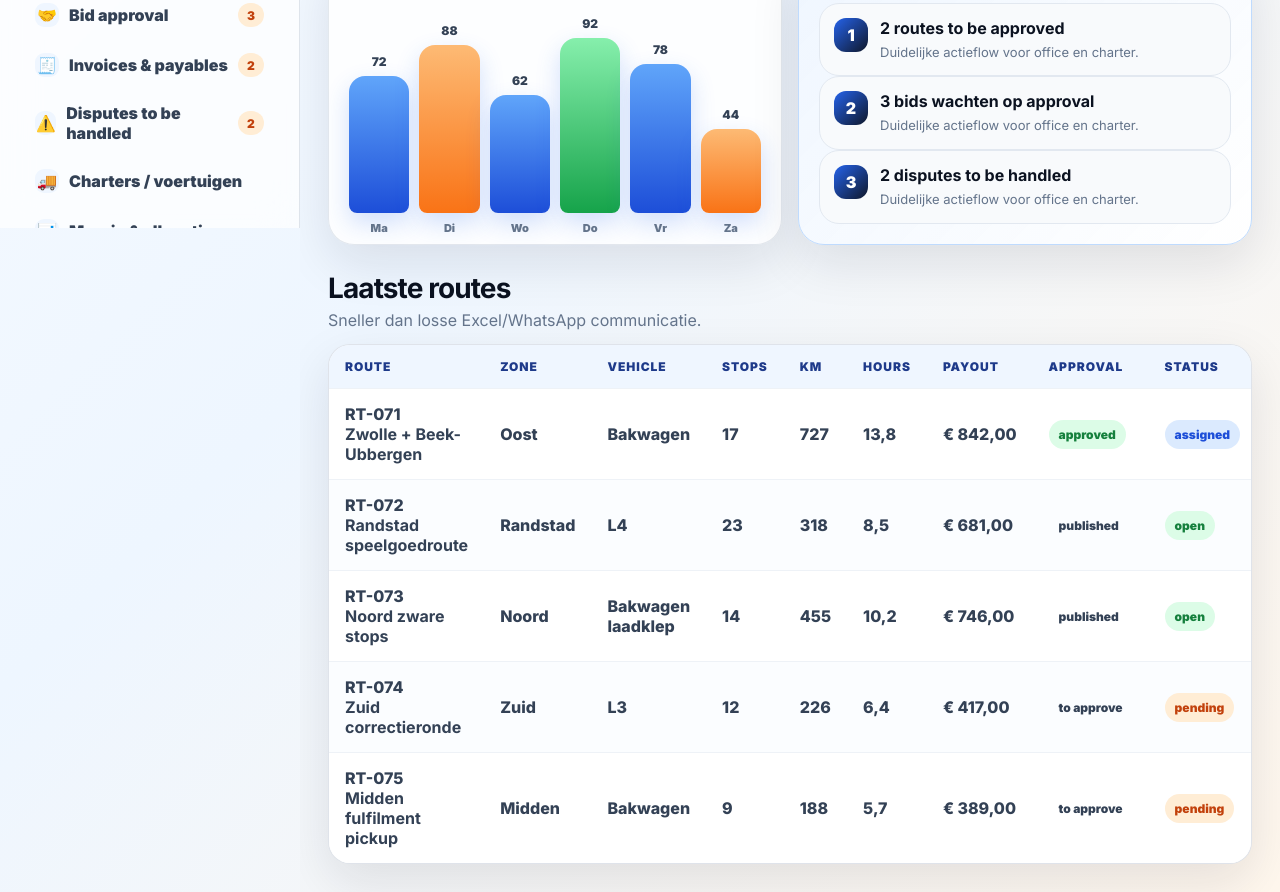
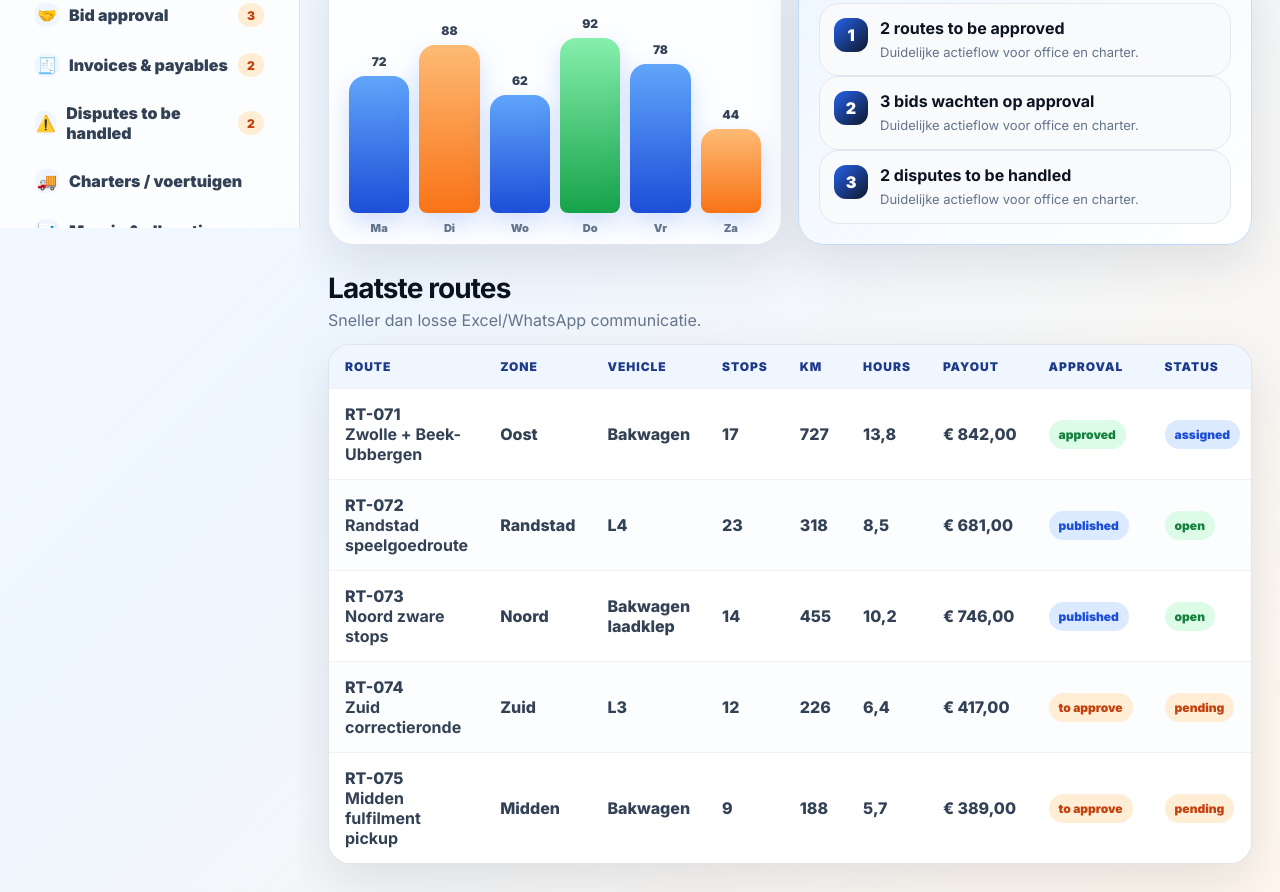
Before and after one commit to freesoccer67-dot/charterportaal, a plain HTML site: page index.html in a window 1280 px wide. Shown: the part 572-1464 px from the top of the page. Drawn offline with Linux system fonts and the light colour scheme.

Commit message:
Load upgraded portal styles

```diff
--- a/index.html
+++ b/index.html
@@ -9,6 +9,7 @@
     <link rel="preconnect" href="https://fonts.gstatic.com" crossorigin>
     <link href="https://fonts.googleapis.com/css2?family=Inter:wght@400;500;600;700;800;900&display=swap" rel="stylesheet">
     <link rel="stylesheet" href="styles.css" />
+    <link rel="stylesheet" href="portal-upgrades.css" />
   </head>
   <body>
     <div id="app"></div>
```
